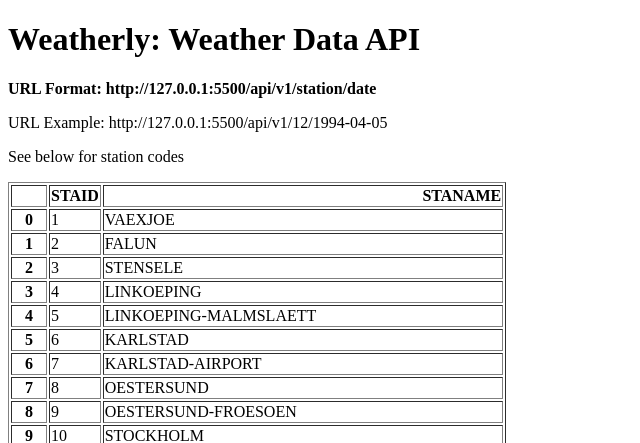
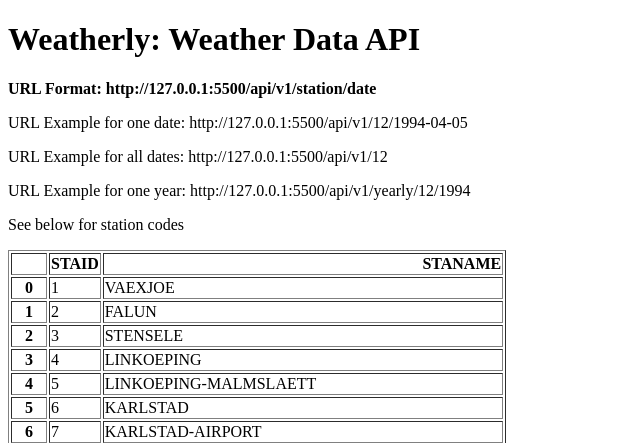
Before and after one commit to gabriel-oligom/weatherly-data-api, a Flask app: page /home in a window 1280 px wide. Shown: the top 443 px of the page, without its empty margins (0-640 px from the left). Run offline with Flask 3, Linux system fonts and the light colour scheme.

Commit message:
Add URL endpoint for yearly and all data

```diff
--- a/main.py
+++ b/main.py
@@ -10,6 +10,7 @@
 def home():
     return render_template("home.html", data=stations.to_html())
 
+
 @app.route("/api/v1/<station>/<date>")
 def about(station, date):
     filename = "data_small/TG_STAID" + str(station).zfill(6) + ".txt"
@@ -20,5 +21,20 @@ def about(station, date):
             "temperature": temperature}
 
 
+@app.route("/api/v1/<station>")
+def all_data(station):
+    filename = "data_small/TG_STAID" + str(station).zfill(6) + ".txt"
+    df = pd.read_csv(filename, skiprows=20, parse_dates=["    DATE"])
+    result = df.to_dict(orient="records")
+    return result
+
+@app.route("/api/v1/yearly/<station>/<year>")
+def annual(station, year):
+    filename = "data_small/TG_STAID" + str(station).zfill(6) + ".txt"
+    df = pd.read_csv(filename, skiprows=20)
+    df["    DATE"] = df["    DATE"].astype(str)
+    result = df[df["    DATE"].str.startswith(str(year))].to_dict(orient="records")
+    return result
+
 if __name__ == "__main__":
     app.run(debug=True, port=5001)
--- a/templates/home.html
+++ b/templates/home.html
@@ -8,7 +8,9 @@
 <body>
     <h1>Weatherly: Weather Data API</h1>
     <strong><p>URL Format: http://127.0.0.1:5500/api/v1/station/date</p></strong>
-    <p>URL Example: http://127.0.0.1:5500/api/v1/12/1994-04-05</p>
+    <p>URL Example for one date: http://127.0.0.1:5500/api/v1/12/1994-04-05</p>
+    <p>URL Example for all dates: http://127.0.0.1:5500/api/v1/12</p>
+    <p>URL Example for one year: http://127.0.0.1:5500/api/v1/yearly/12/1994</p>
 
     <p>See below for station codes</p>
 
```
Also changed, not shown: README.md (added).
